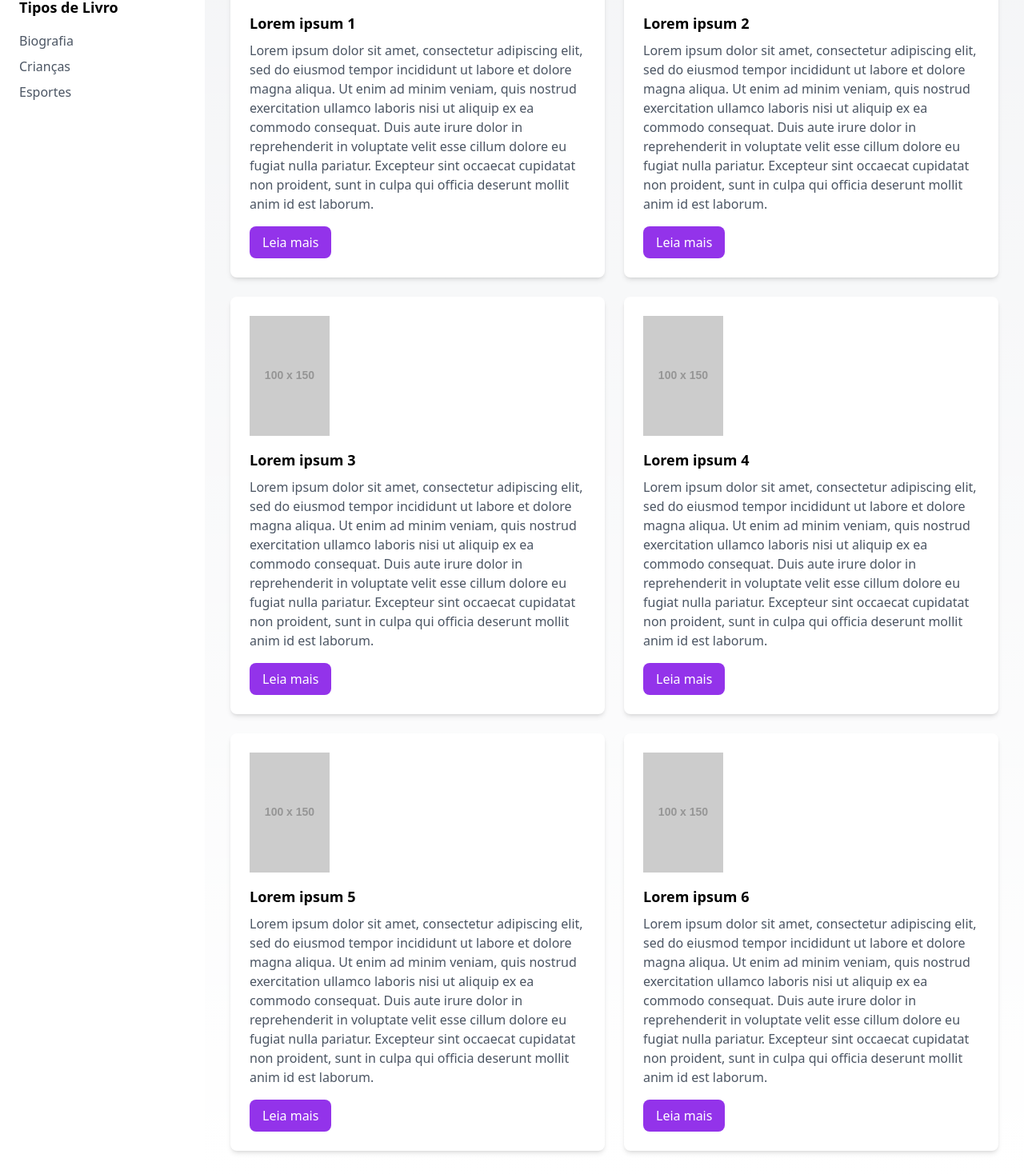
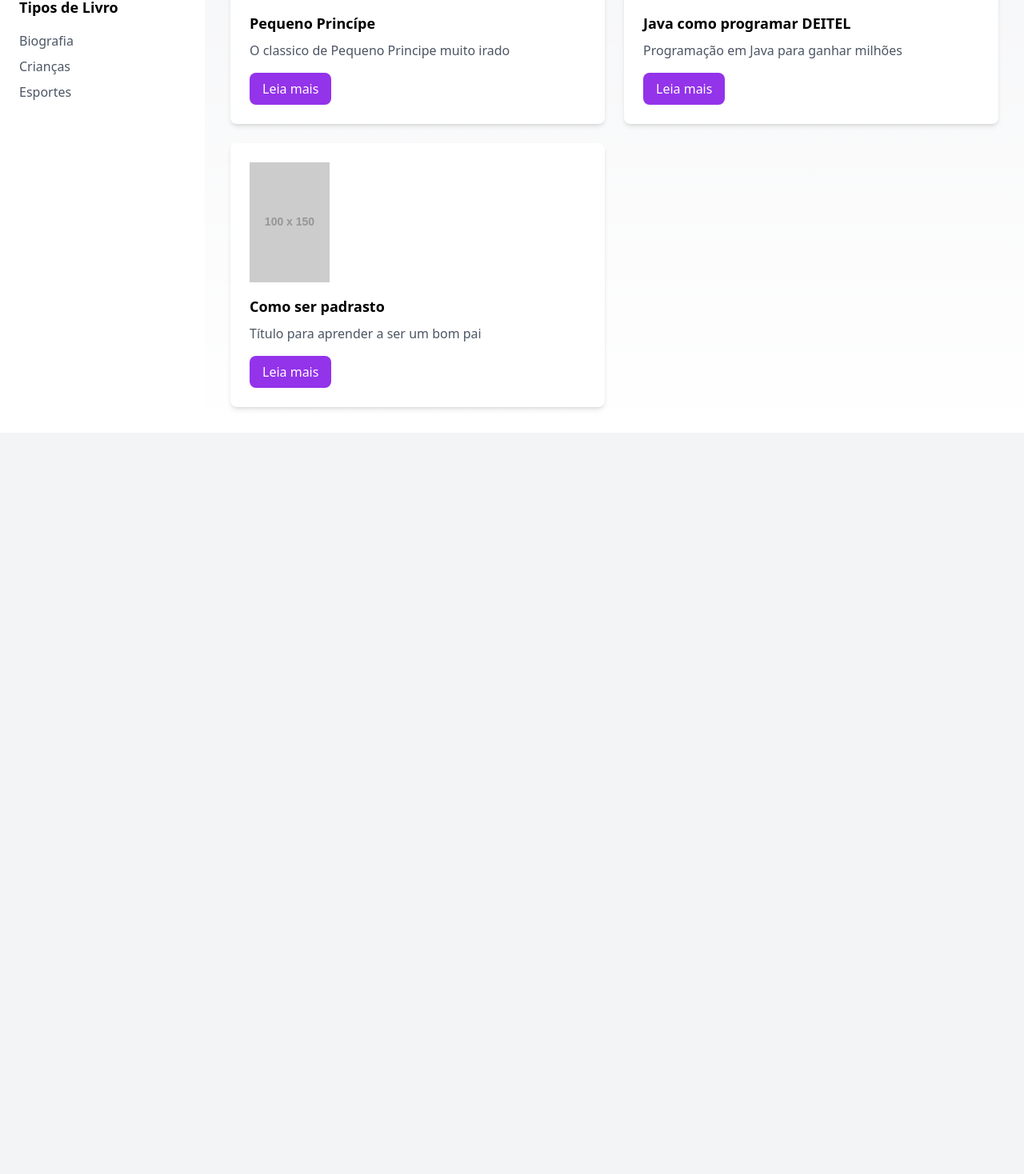
Before and after one commit to ThomasKruchelski/biblioteca_FRONT, a Next.js app: page / in a window 1280 px wide. Shown: the part 281-1749 px from the top of the page at 80% size. After the commit the page ends 822 px from the top, so only its background shows below. Built offline with nearby package versions, Linux system fonts and the light colour scheme.

Commit message:
use state nos livros

```diff
--- a/src/app/page.jsx
+++ b/src/app/page.jsx
@@ -146,48 +146,20 @@ export default function Home() {
               </select>
               <div class="flex items-center">
                 <span class="mr-2">Usuário</span>
-                <img src="https://via.placeholder.com/40" alt="User avatar" class="rounded-full"/>
+                <img src="https://via.placeholder.com/40" alt="User avatar" class="rounded-full" />
               </div>
             </div>
           </header>
 
           <section class="grid grid-cols-2 gap-6">
-            <div class="bg-white p-6 rounded-lg shadow-md">
-              <img src="https://via.placeholder.com/100x150" alt="Lorem ipsum" class="mb-4"/>
-                <h2 class="text-lg font-semibold mb-2">Lorem ipsum 1</h2>
-                <p class="text-gray-600 mb-4">Lorem ipsum dolor sit amet, consectetur adipiscing elit, sed do eiusmod tempor incididunt ut labore et dolore magna aliqua. Ut enim ad minim veniam, quis nostrud exercitation ullamco laboris nisi ut aliquip ex ea commodo consequat. Duis aute irure dolor in reprehenderit in voluptate velit esse cillum dolore eu fugiat nulla pariatur. Excepteur sint occaecat cupidatat non proident, sunt in culpa qui officia deserunt mollit anim id est laborum.</p>
+            {livros.map((livro) => (
+              <div class="bg-white p-6 rounded-lg shadow-md">
+                <img src="https://via.placeholder.com/100x150" alt="Lorem ipsum" class="mb-4" />
+                <h2 class="text-lg font-semibold mb-2 text-[#000]">{livro.titulo}</h2>
+                <p class="text-gray-600 mb-4">{livro.resumo}</p>
                 <button class="bg-purple-600 text-white px-4 py-2 rounded-lg">Leia mais</button>
-            </div>
-            <div class="bg-white p-6 rounded-lg shadow-md">
-              <img src="https://via.placeholder.com/100x150" alt="Lorem ipsum" class="mb-4"/>
-                <h2 class="text-lg font-semibold mb-2">Lorem ipsum 2</h2>
-                <p class="text-gray-600 mb-4">Lorem ipsum dolor sit amet, consectetur adipiscing elit, sed do eiusmod tempor incididunt ut labore et dolore magna aliqua. Ut enim ad minim veniam, quis nostrud exercitation ullamco laboris nisi ut aliquip ex ea commodo consequat. Duis aute irure dolor in reprehenderit in voluptate velit esse cillum dolore eu fugiat nulla pariatur. Excepteur sint occaecat cupidatat non proident, sunt in culpa qui officia deserunt mollit anim id est laborum.</p>
-                <button class="bg-purple-600 text-white px-4 py-2 rounded-lg">Leia mais</button>
-            </div>
-            <div class="bg-white p-6 rounded-lg shadow-md">
-              <img src="https://via.placeholder.com/100x150" alt="Lorem ipsum" class="mb-4"/>
-                <h2 class="text-lg font-semibold mb-2">Lorem ipsum 3</h2>
-                <p class="text-gray-600 mb-4">Lorem ipsum dolor sit amet, consectetur adipiscing elit, sed do eiusmod tempor incididunt ut labore et dolore magna aliqua. Ut enim ad minim veniam, quis nostrud exercitation ullamco laboris nisi ut aliquip ex ea commodo consequat. Duis aute irure dolor in reprehenderit in voluptate velit esse cillum dolore eu fugiat nulla pariatur. Excepteur sint occaecat cupidatat non proident, sunt in culpa qui officia deserunt mollit anim id est laborum.</p>
-                <button class="bg-purple-600 text-white px-4 py-2 rounded-lg">Leia mais</button>
-            </div>
-            <div class="bg-white p-6 rounded-lg shadow-md">
-              <img src="https://via.placeholder.com/100x150" alt="Lorem ipsum" class="mb-4"/>
-                <h2 class="text-lg font-semibold mb-2">Lorem ipsum 4</h2>
-                <p class="text-gray-600 mb-4">Lorem ipsum dolor sit amet, consectetur adipiscing elit, sed do eiusmod tempor incididunt ut labore et dolore magna aliqua. Ut enim ad minim veniam, quis nostrud exercitation ullamco laboris nisi ut aliquip ex ea commodo consequat. Duis aute irure dolor in reprehenderit in voluptate velit esse cillum dolore eu fugiat nulla pariatur. Excepteur sint occaecat cupidatat non proident, sunt in culpa qui officia deserunt mollit anim id est laborum.</p>
-                <button class="bg-purple-600 text-white px-4 py-2 rounded-lg">Leia mais</button>
-            </div>
-            <div class="bg-white p-6 rounded-lg shadow-md">
-              <img src="https://via.placeholder.com/100x150" alt="Lorem ipsum" class="mb-4"/>
-                <h2 class="text-lg font-semibold mb-2">Lorem ipsum 5</h2>
-                <p class="text-gray-600 mb-4">Lorem ipsum dolor sit amet, consectetur adipiscing elit, sed do eiusmod tempor incididunt ut labore et dolore magna aliqua. Ut enim ad minim veniam, quis nostrud exercitation ullamco laboris nisi ut aliquip ex ea commodo consequat. Duis aute irure dolor in reprehenderit in voluptate velit esse cillum dolore eu fugiat nulla pariatur. Excepteur sint occaecat cupidatat non proident, sunt in culpa qui officia deserunt mollit anim id est laborum.</p>
-                <button class="bg-purple-600 text-white px-4 py-2 rounded-lg">Leia mais</button>
-            </div>
-            <div class="bg-white p-6 rounded-lg shadow-md">
-              <img src="https://via.placeholder.com/100x150" alt="Lorem ipsum" class="mb-4"/>
-                <h2 class="text-lg font-semibold mb-2">Lorem ipsum 6</h2>
-                <p class="text-gray-600 mb-4">Lorem ipsum dolor sit amet, consectetur adipiscing elit, sed do eiusmod tempor incididunt ut labore et dolore magna aliqua. Ut enim ad minim veniam, quis nostrud exercitation ullamco laboris nisi ut aliquip ex ea commodo consequat. Duis aute irure dolor in reprehenderit in voluptate velit esse cillum dolore eu fugiat nulla pariatur. Excepteur sint occaecat cupidatat non proident, sunt in culpa qui officia deserunt mollit anim id est laborum.</p>
-                <button class="bg-purple-600 text-white px-4 py-2 rounded-lg">Leia mais</button>
-            </div>
+              </div>
+            ))}
           </section>
         </main>
       </div>
```
